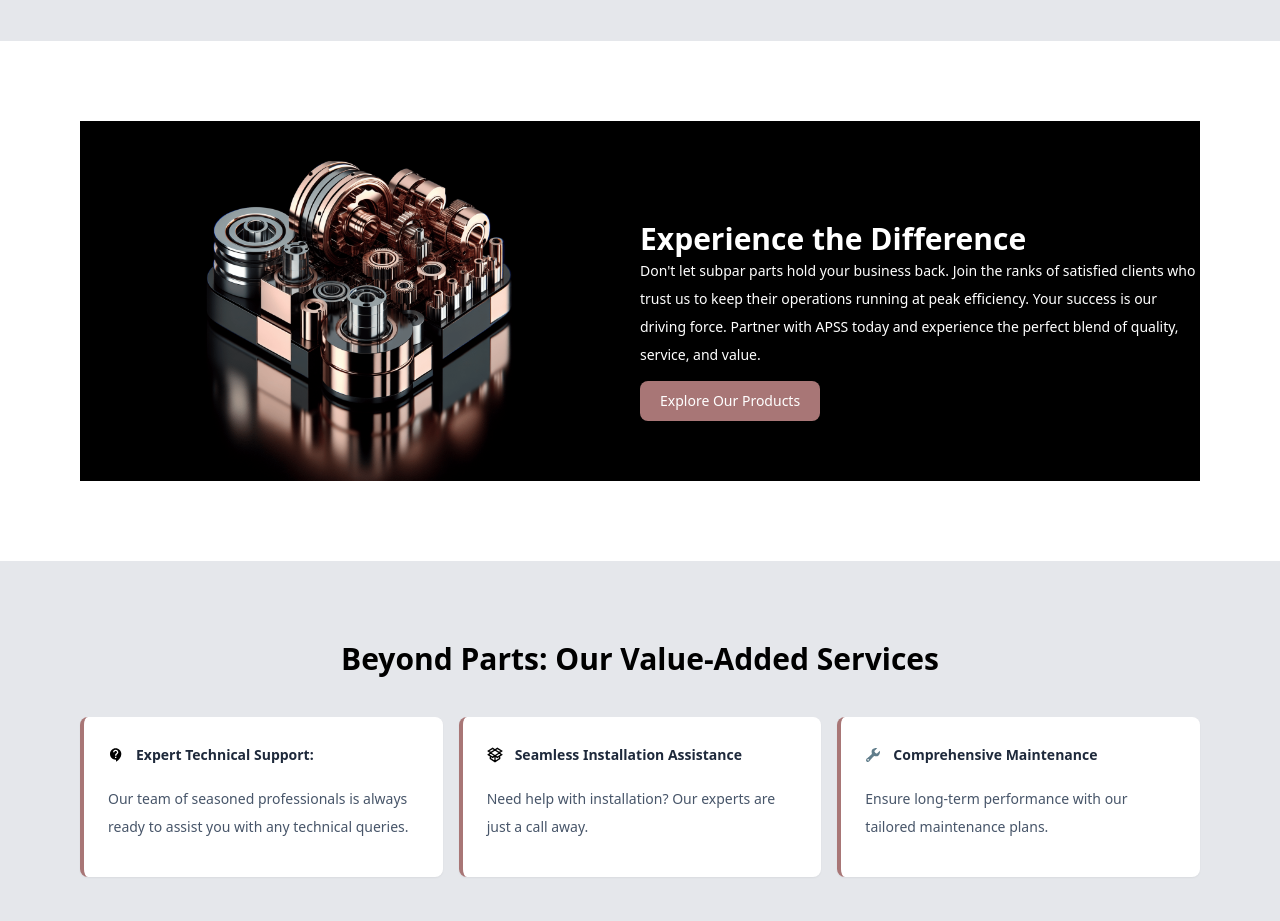
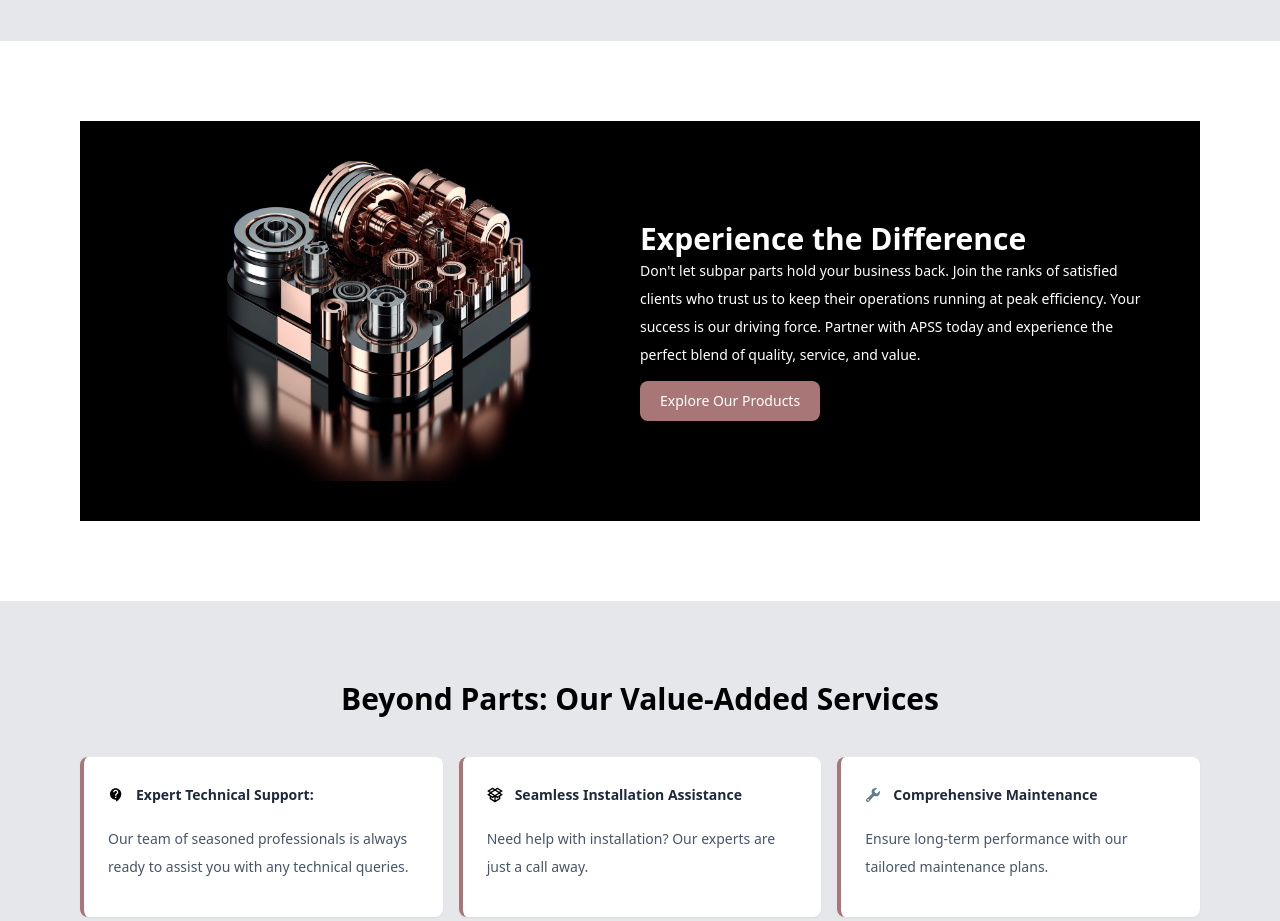
Before and after one commit to anjugeorge/APSS-ManufacturingParts, a React (Vite) app: page / in a window 1280 px wide. Shown: the part 980-1901 px from the top of the page. Built offline with nearby package versions, Linux system fonts and the light colour scheme; no server answers; a web font is replaced by a local one.

Commit message:
Added padding

```diff
--- a/src/componenets/Pages/HomePage/HomePage.jsx
+++ b/src/componenets/Pages/HomePage/HomePage.jsx
@@ -115,7 +115,7 @@ const HomePage = () => {
 
       <section>
         <div className="container  py-20">
-          <div className="grid grid-cols-1 md:grid-cols-2  pt-10 bg-black text-white">
+          <div className="grid grid-cols-1 md:grid-cols-2 p-10 bg-black text-white">
             <div
               className="mx-auto "
               data-aos="zoom-in"
```
